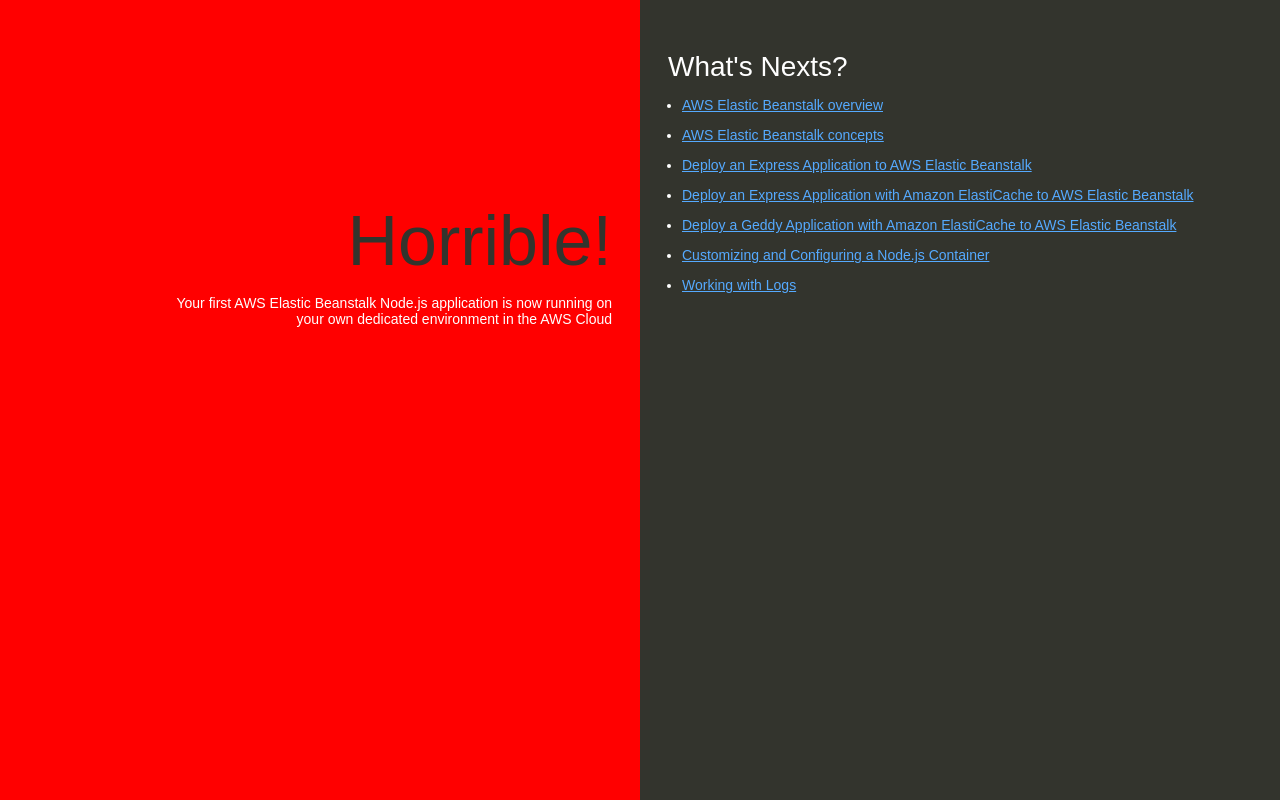
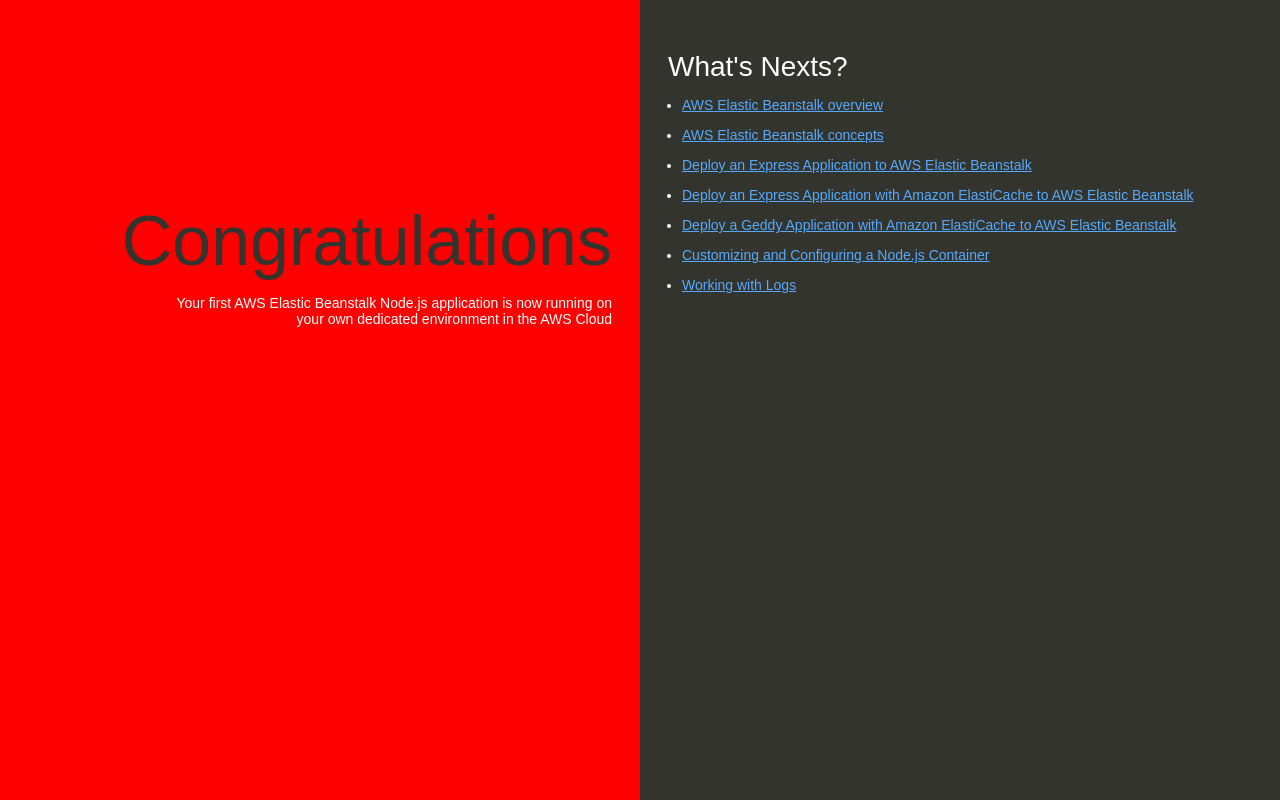
Before and after one commit to TalalGh2/MyNodeApp, a website: page index.html in a window 1280 px wide. Drawn offline with Linux system fonts and the light colour scheme.

Commit message:
Update index.html correct

```diff
--- a/index.html
+++ b/index.html
@@ -74,7 +74,7 @@
   </head>
   <body>
     <div class="textColumn">
-      <h1>Horrible!</h1>
+      <h1>Congratulations</h1>
       <p>Your first AWS Elastic Beanstalk Node.js application is now running on your own dedicated environment in the AWS Cloud</p>
     </div>
     <div class="linksColumn">
```
